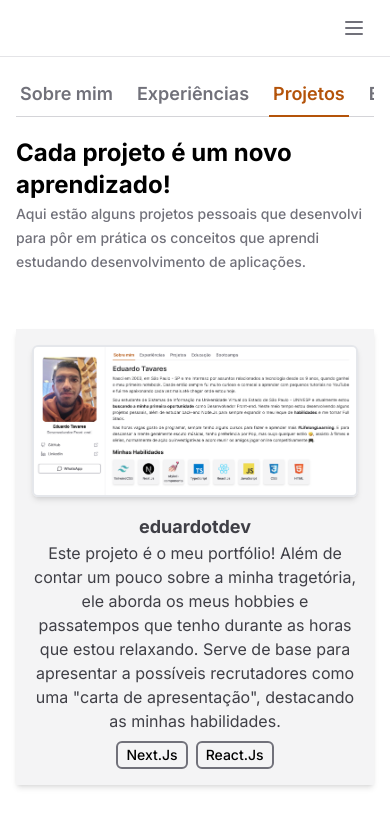
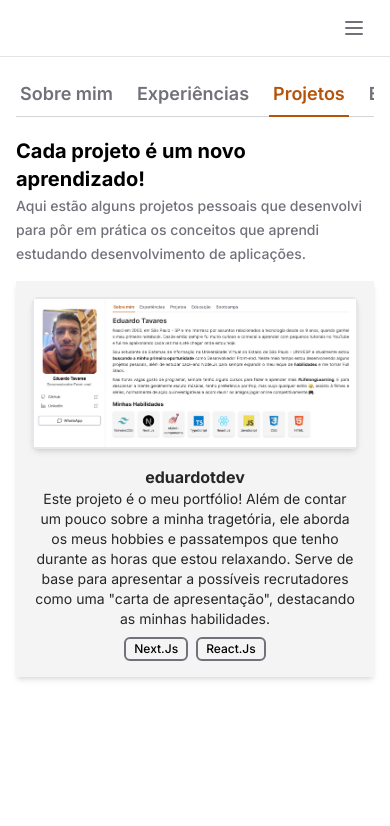
Before and after one commit to odudas/eduardot, a Next.js app: page /projetos in a window 390 px wide. Shown: the top 826 px of the page. Built offline with nearby package versions, Linux system fonts and the light colour scheme.

Commit message:
adjusts project page responsiveness

```diff
--- a/src/app/experiencias/page.tsx
+++ b/src/app/experiencias/page.tsx
@@ -5,7 +5,7 @@ export default function Experiences() {
     <>
       <div className="mt-10 flex flex-wrap items-center justify-center gap-4 text-center lg:mt-0">
         <div>
-          <h3 className="text-xl font-bold text-zinc-700">
+          <h3 className="text-xl font-bold text-zinc-800">
             Ainda não possuo nenhuma experiência profissional como dev
           </h3>
           <span className="font-medium text-zinc-500">
--- a/src/app/projetos/page.tsx
+++ b/src/app/projetos/page.tsx
@@ -3,19 +3,15 @@ import { MyProjects } from '@/components/MyProjects'
 export default function Projects() {
   return (
     <>
-      <div className="mb-8">
-        <h1 className="text-2xl font-bold">
+      <h1 className="text-xl font-bold lg:text-2xl">
         Cada projeto é um novo aprendizado!
       </h1>
       <span className="text-sm font-medium text-zinc-500">
         Aqui estão alguns projetos pessoais que desenvolvi para pôr em prática
         os conceitos que aprendi estudando desenvolvimento de aplicações.
       </span>
-      </div>
 
-      <div className="flex items-center justify-center">
       <MyProjects />
-      </div>
     </>
   )
 }
--- a/src/components/MyProjects/ProjectCard.tsx
+++ b/src/components/MyProjects/ProjectCard.tsx
@@ -1,7 +1,6 @@
 import Image from 'next/image'
 
 export interface ProjectCard {
-  id: number
   imageProject: string
   projectName: string
   projectDescription: string
@@ -14,26 +13,30 @@ interface ProjectCardProps {
 
 export function ProjectCard({ projectCard }: ProjectCardProps) {
   return (
-    <div className="flex w-fit flex-col items-center justify-center gap-4 bg-zinc-100 px-4 py-4 shadow-md md:flex-row md:gap-10">
+    <div className="flex flex-wrap items-center justify-center gap-4 bg-zinc-100 px-4 py-4 shadow-md">
+      <div className="rounded-md border-2 object-cover shadow-md">
         <Image
           src={`/projects/${projectCard.imageProject}`}
           alt=""
           width={500}
           height={500}
-        className="rounded-md border-2 object-cover shadow-md"
         />
+      </div>
 
-      <div className="flex-col text-center">
-        <h2 className="text-lg font-bold text-zinc-700">
+      <div className="w-120 flex-col text-center">
+        <h2 className="text-base font-bold text-zinc-800 lg:text-lg">
           {projectCard.projectName}
         </h2>
-        <p className="mb-2 text-zinc-700">{projectCard.projectDescription}</p>
+        <p className="mb-2 text-sm text-zinc-800 lg:text-base">
+          {projectCard.projectDescription}
+        </p>
+
         {projectCard.projectSkills && projectCard.projectSkills.length > 0 && (
           <div className="flex justify-center gap-2">
             {projectCard.projectSkills.map((projectSkill, id) => (
               <span
                 key={id}
-                className="w-fit rounded-md border-2 border-zinc-500 px-2 py-0.5 text-sm font-medium"
+                className="w-fit rounded-md border-2 border-zinc-500 px-2 py-0.5 text-xs font-medium lg:text-sm"
               >
                 {projectSkill}
               </span>
--- a/src/components/MyProjects/index.tsx
+++ b/src/components/MyProjects/index.tsx
@@ -3,7 +3,7 @@ import { ProjectCard } from './ProjectCard'
 
 export function MyProjects() {
   return (
-    <section className="mt-6 space-y-2">
+    <section className="mt-4 space-y-2">
       <div className="flex flex-col justify-end gap-4">
         {projects.map((project) => (
           <ProjectCard key={project.id} projectCard={project} />
```
Lines whose indentation alone changed are shown as unchanged.
